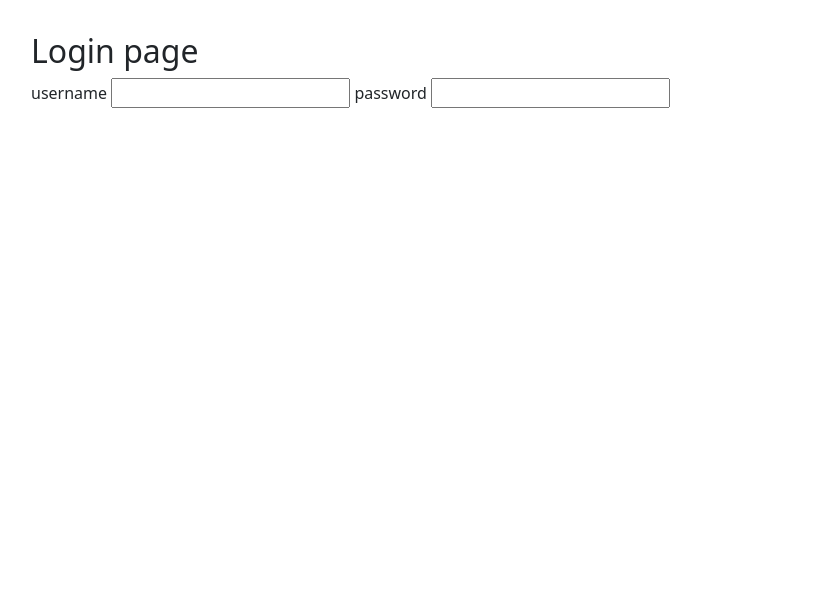
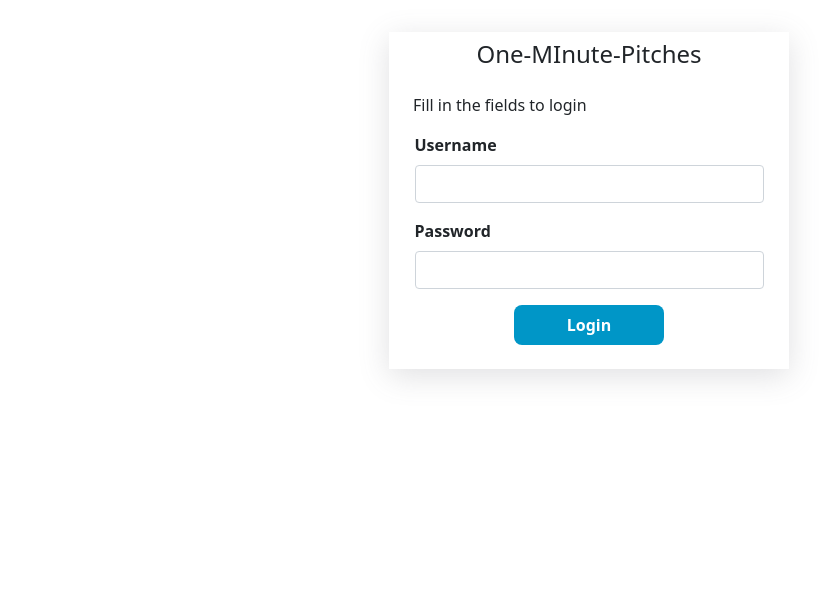
Before and after one commit to Garlinsk/One-Minute-Pitches, a Flask app: page /login in a window 1280 px wide. Shown: the part 63-672 px from the top of the page, without its empty margins (51-875 px from the left). Run offline with Flask 2, Linux system fonts and the light colour scheme.

Commit message:
added styled the login bar

```diff
--- a/templates/login.html
+++ b/templates/login.html
@@ -4,14 +4,32 @@
 
 <div class="container">
     <div class="header">
-        <h2>Login page</h2>
-
-        {{form.hidden_tag()}}
-
-        {{form.username.label}} {{form.username}}
-
-        {{form.password.label}} {{form.password}}
-
+        <div class="login-card px-4 py-2">
+            <h4 class="fw-light text--center mb-4">One-MInute-Pitches</h4>
+            <p class="fw-light">Fill in the fields to login</p>
+            <form class="d-flex flex-column justify-content-center align-items-center" action="/login" method="post">
+                {{form.hidden_tag()}}
+                <div class="mb-2">
+                    <div class="fw-bold text-capitalize mb-2">
+                        {{form.username.label}}
+                    </div>
+                    <div>
+                        {{form.username(size=30, class_="form-control" )}}
+                    </div>
+                </div>
+                <div class="mt-2">
+                    <div class="fw-bold text-capitalize mb-2">
+                        {{form.password.label}}
+                    </div>
+                    <div>
+                        {{form.password(size=30, class_="form-control")}}
+                    </div>
+                </div>
+                <div>
+                    <input class="ghost-button" type="submit" value="Login">
+                </div>
+            </form>
+        </div>
     </div>
 </div>
 
```
